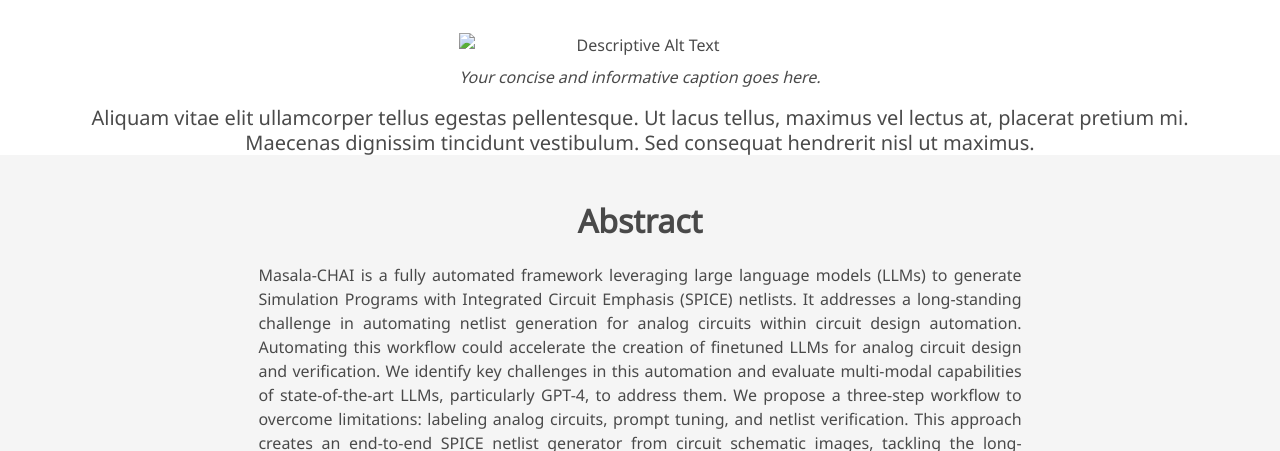
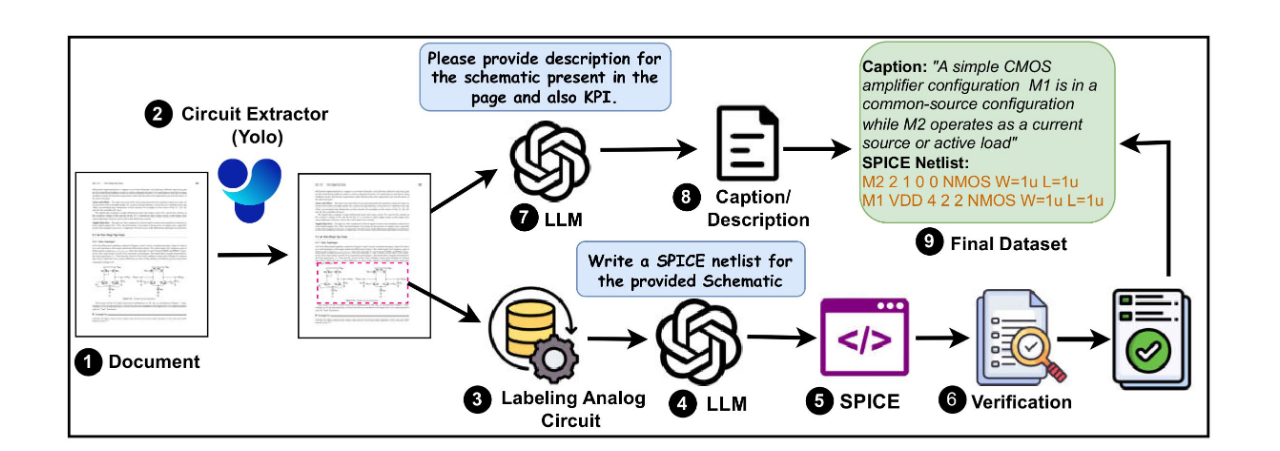
Before and after one commit to masala-chai-llm/masala-chai-llm.github.io, a plain HTML site: page index.html in a window 1280 px wide. Shown: the part 339-790 px from the top of the page. Drawn offline with nearby package versions, Linux system fonts and the light colour scheme; some icons are missing; a web font is replaced by a local one.

Commit message:
Update index.html

```diff
--- a/index.html
+++ b/index.html
@@ -108,7 +108,7 @@
 <section class="hero">
   <div class="container has-text-centered">
     <figure class="image is-inline-block">
-      <img src="static/images/flow_1.pdf" alt="Descriptive Alt Text">
+      <img src="static/images/flow_1.jpg" alt="Descriptive Alt Text">
       <figcaption class="has-text-centered is-italic mt-2">
         Your concise and informative caption goes here.
       </figcaption>
```
